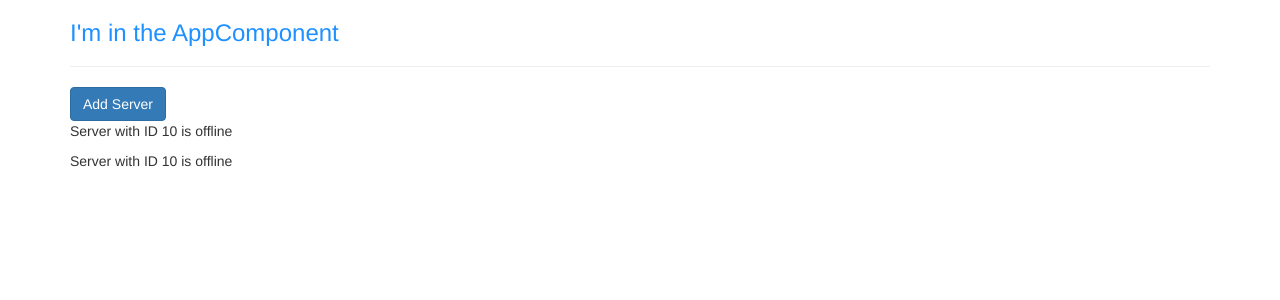
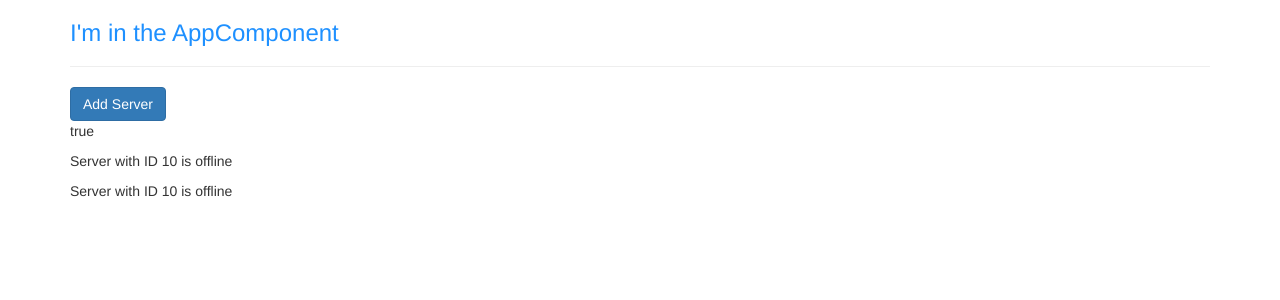
Before and after one commit to RJDulac/angular-app, an Angular app: page / in a window 1280 px wide. Shown: the top 300 px of the page. Built offline with nearby package versions, Linux system fonts and the light colour scheme.

Commit message:
more on property binding

```diff
--- a/src/app/servers/servers.component.html
+++ b/src/app/servers/servers.component.html
@@ -1,5 +1,6 @@
 <button
 [disabled]="!allowNewServer"
 class="btn btn-primary">Add Server</button>
+<p [innerText]="allowNewServer"></p>
 <app-server></app-server>
 <app-server></app-server>
```
